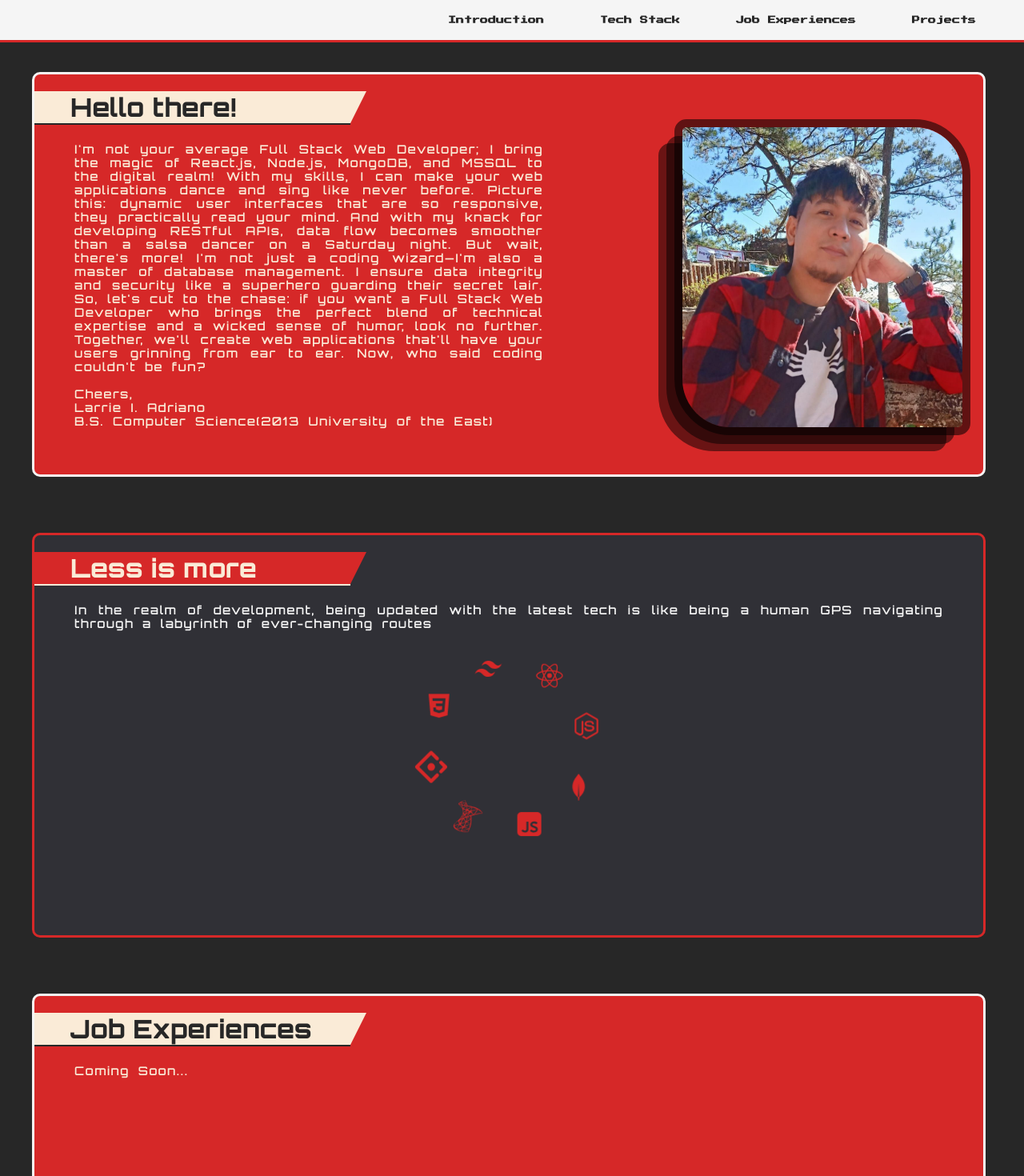
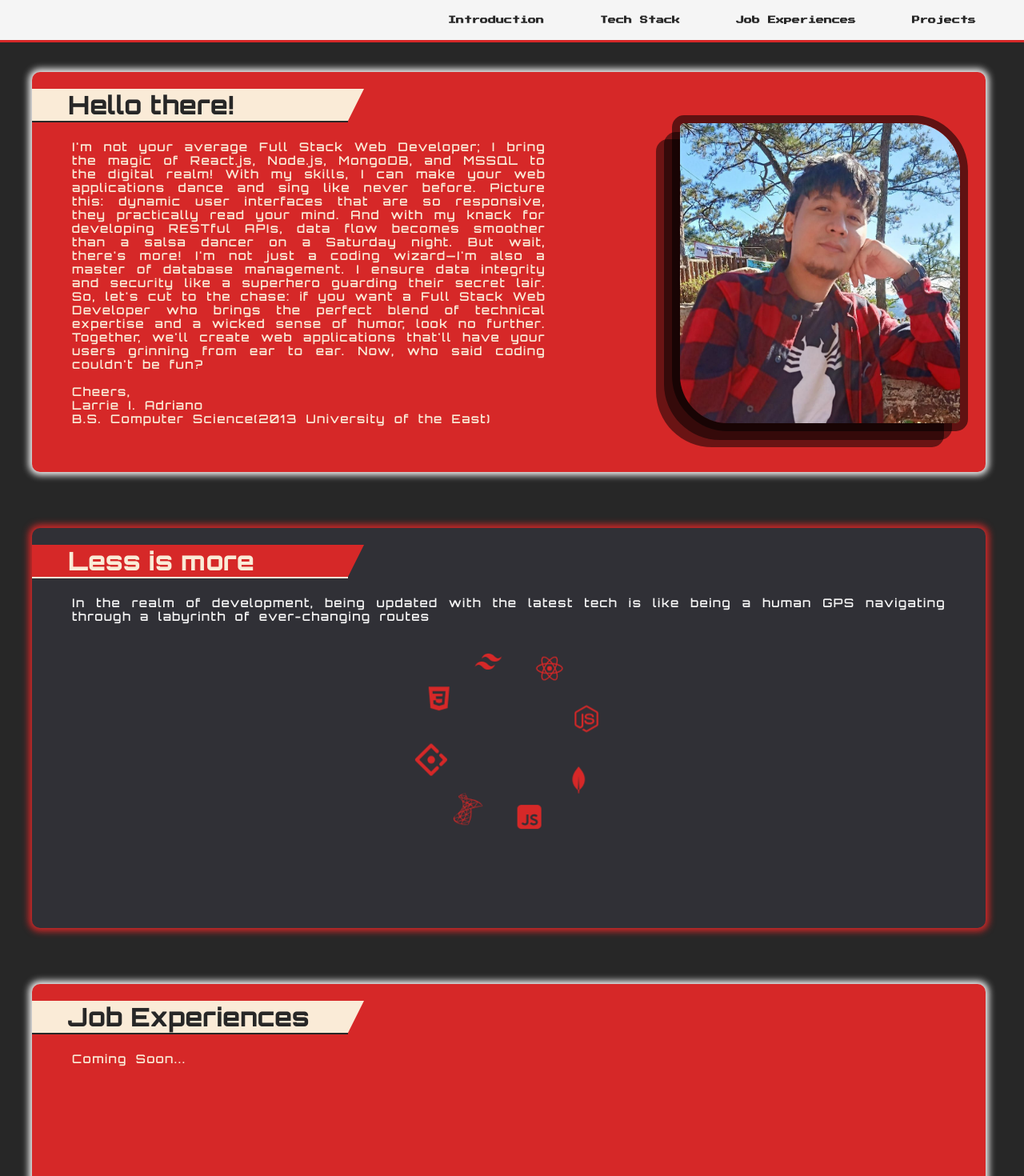
Before and after one commit to RedDev01/portfolio, a React (Vite) app: page / in a window 1280 px wide. Shown: the top 1470 px of the page at 80% size. Built offline with nearby package versions, Linux system fonts and the light colour scheme.

Commit message:
drop shadow added

```diff
--- a/src/App.css
+++ b/src/App.css
@@ -126,8 +126,9 @@ body{
 
   background-color: rgba(214, 40, 40, 1);
   /* background-color: rgba(0, 62, 255, 1); */
-  border-color: whitesmoke;
-  border-style: solid;
+  /* border-color: whitesmoke;
+  border-style: solid; */
+  box-shadow: 0px 0px 8px 4px whitesmoke;
 }
 
 .profile-odd h1{
@@ -177,9 +178,11 @@ body{
   font-weight: 700;
   text-shadow: 0, 0, 0.3rem;
 
-  border-color: rgba(214, 40, 40, 1);
+  /* border-color: rgba(214, 40, 40, 1);
   border-style: solid;
-  border-width: 3px;
+  border-width: 3px; */
+
+  box-shadow: 0px 0px 8px 4px rgba(214, 40, 40, 1);
 }
 
 .profile-even h1{
```
